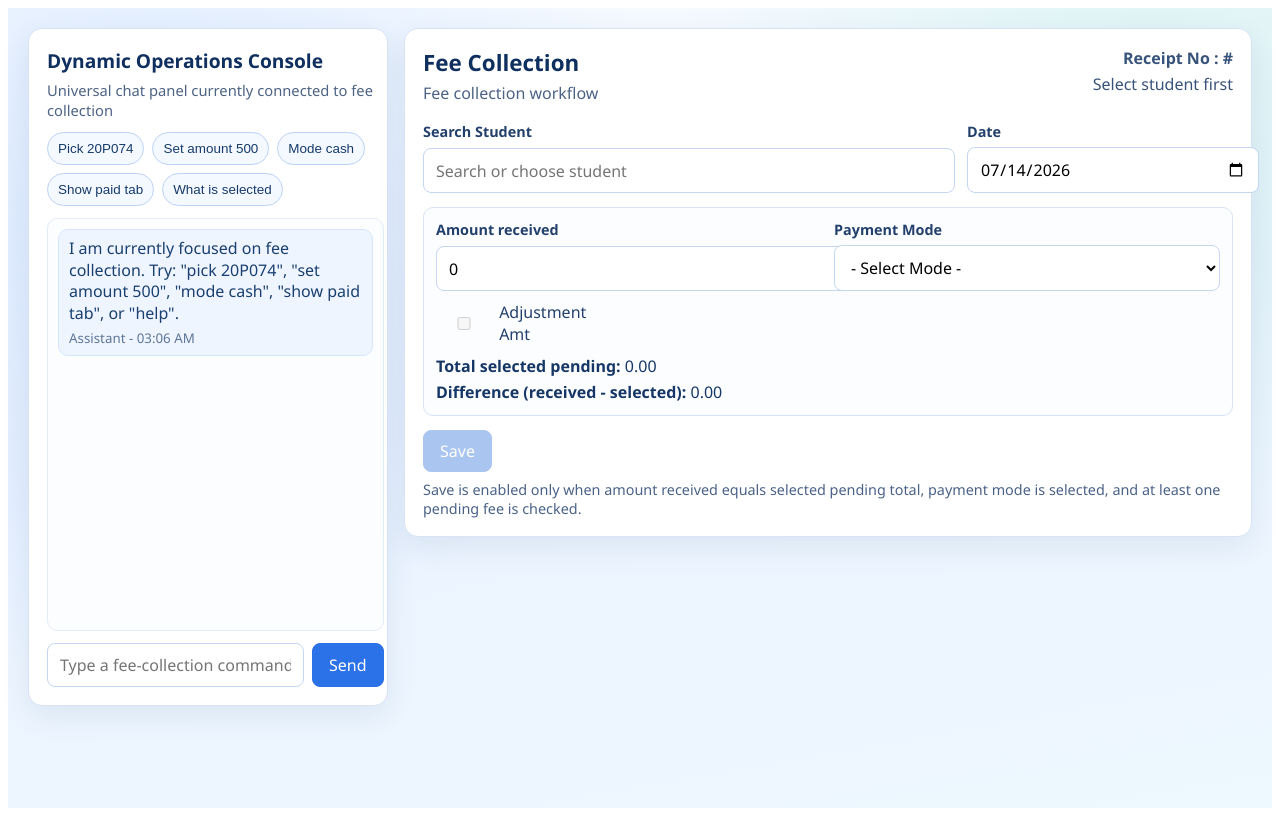
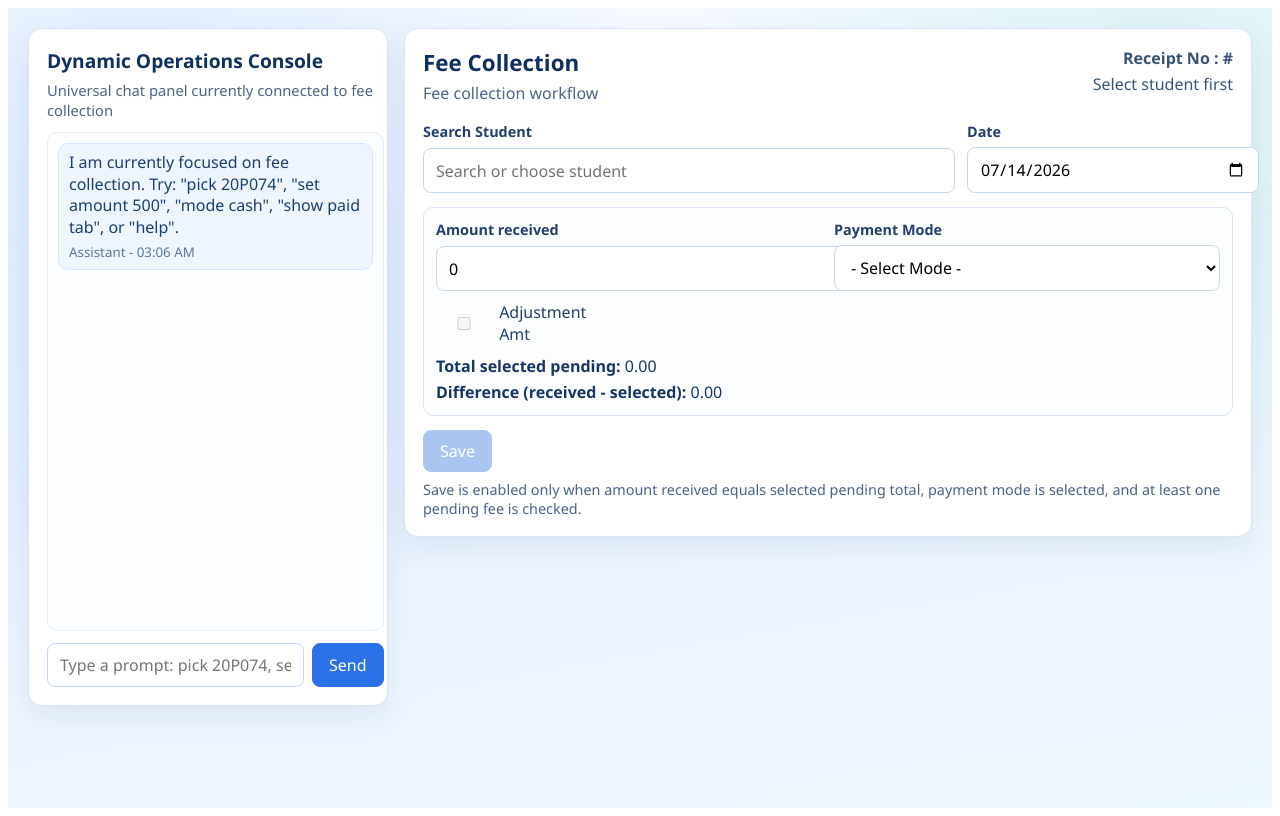
Before and after one commit to YashwanthC315/dynamic-ui-test, an Angular app: page / in a window 1280 px wide. Built offline with nearby package versions, Linux system fonts and the light colour scheme.

Commit message:
Update chat component

```diff
--- a/src/app/app.component.css
+++ b/src/app/app.component.css
@@ -22,6 +22,7 @@
   margin: 0 auto;
   display: grid;
   grid-template-columns: 360px minmax(0, 1fr);
+  align-items: start;
   gap: 16px;
 }
 
--- a/src/app/app.component.ts
+++ b/src/app/app.component.ts
@@ -15,7 +15,7 @@ export class AppComponent {
 
   readonly title = 'Dynamic Operations Console';
   readonly subtitle = 'Universal chat panel currently connected to fee collection';
-  readonly chatPlaceholder = 'Type a fee-collection command';
+  readonly chatPlaceholder = 'Type a prompt: pick 20P074, set amount 500, mode cash, show paid tab';
 
   chatMessages: ChatMessage[] = [
     {
--- a/src/app/chat-panel/chat-panel.component.css
+++ b/src/app/chat-panel/chat-panel.component.css
@@ -1,5 +1,6 @@
 :host {
   display: block;
+  align-self: start;
 }
 
 .chat-panel {
@@ -9,7 +10,7 @@
   padding: 18px;
   box-shadow: 0 10px 30px rgba(17, 46, 86, 0.08);
   display: grid;
-  grid-template-rows: auto auto 1fr auto;
+  grid-template-rows: auto 1fr auto;
   gap: 12px;
   min-height: 80vh;
   max-height: calc(100vh - 40px);
--- a/src/app/chat-panel/chat-panel.component.html
+++ b/src/app/chat-panel/chat-panel.component.html
@@ -4,13 +4,7 @@
     <p>{{ subtitle }}</p>
   </header>
 
-  <section class="quick-command-list" *ngIf="quickCommands.length > 0">
-    <button type="button" class="quick-btn" *ngFor="let command of quickCommands" (click)="runQuickCommand(command)">
-      {{ command }}
-    </button>
-  </section>
-
-  <section class="chat-thread">
+  <section class="chat-thread" #chatThread>
     <article class="chat-message" *ngFor="let message of messages" [class.user]="message.role === 'user'">
       <p>{{ message.text }}</p>
       <small>{{ message.role | titlecase }} - {{ message.time }}</small>
--- a/src/app/chat-panel/chat-panel.component.ts
+++ b/src/app/chat-panel/chat-panel.component.ts
@@ -1,5 +1,5 @@
 import { CommonModule } from '@angular/common';
-import { Component, EventEmitter, Input, Output } from '@angular/core';
+import { Component, ElementRef, EventEmitter, Input, Output, ViewChild } from '@angular/core';
 import { FormsModule } from '@angular/forms';
 
 export interface ChatMessage {
@@ -20,7 +20,23 @@ export class ChatPanelComponent {
   @Input() subtitle = 'Chat-driven workflow control';
   @Input() placeholder = 'Type a command';
   @Input() quickCommands: string[] = [];
-  @Input() messages: ChatMessage[] = [];
+
+  @ViewChild('chatThread')
+  private chatThreadRef?: ElementRef<HTMLElement>;
+
+  private _messages: ChatMessage[] = [];
+
+  @Input()
+  set messages(value: ChatMessage[]) {
+    this._messages = value;
+    queueMicrotask(() => {
+      this.scrollToBottom();
+    });
+  }
+
+  get messages(): ChatMessage[] {
+    return this._messages;
+  }
 
   @Output() promptSubmitted = new EventEmitter<string>();
 
@@ -39,4 +55,13 @@ export class ChatPanelComponent {
   runQuickCommand(command: string): void {
     this.promptSubmitted.emit(command);
   }
+
+  private scrollToBottom(): void {
+    const chatThread = this.chatThreadRef?.nativeElement;
+    if (!chatThread) {
+      return;
+    }
+
+    chatThread.scrollTop = chatThread.scrollHeight;
+  }
 }
```
